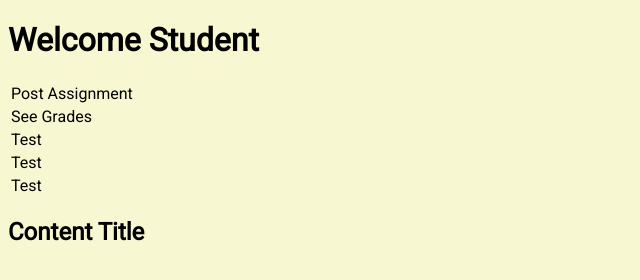
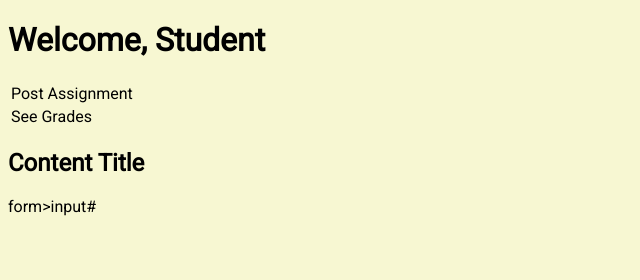
Before and after one commit to powderbluegreen/website_prototype, a plain HTML site: page index.html in a window 1280 px wide. Shown: the whole page, without its empty margins (0-640 px from the left). Drawn offline with Linux system fonts and the light colour scheme.

```diff
--- a/index.html
+++ b/index.html
@@ -8,7 +8,7 @@
   </head>
 <div id="content_wrapper">
   <body>
-    <h1>Welcome Student</h1>
+    <h1>Welcome, Student</h1>
     <nav id="horizontal_nav">
       <table>
         <tr>
@@ -17,19 +17,11 @@
         <tr>
           <td>See Grades</td>
         </tr>
-      <tr>
-        <td>Test</td>
-      </tr>
-      <tr>
-        <td>Test</td>
-      </tr>
-      <tr>
-        <td>Test</td>
-      </tr>
       </table>
     </nav>
     <main id="main_page">
       <h2 id="content_title">Content Title</h2>
+      form>input#
     </main>
   </body>
   </div></html>
```
Lines whose indentation alone changed are shown as unchanged.
